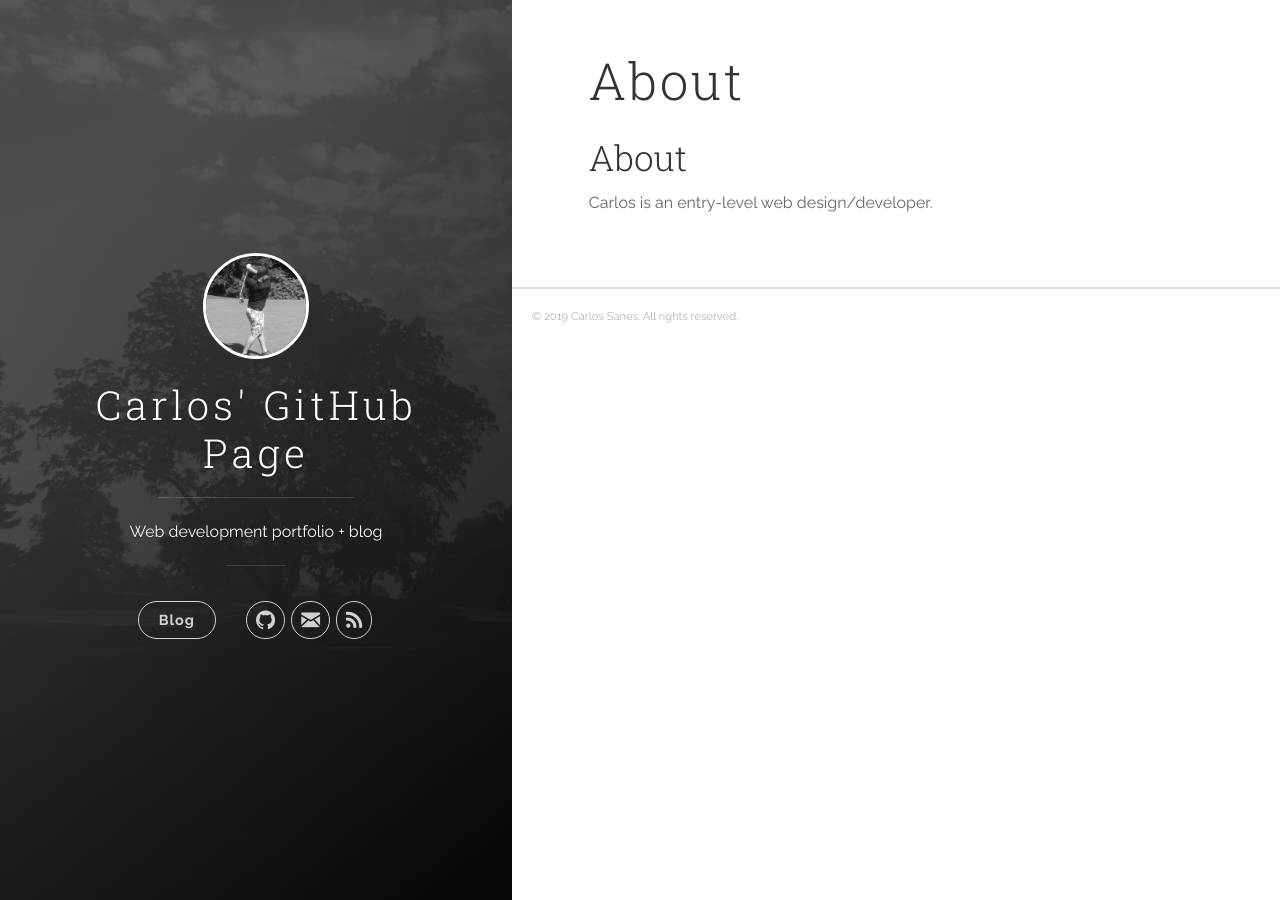
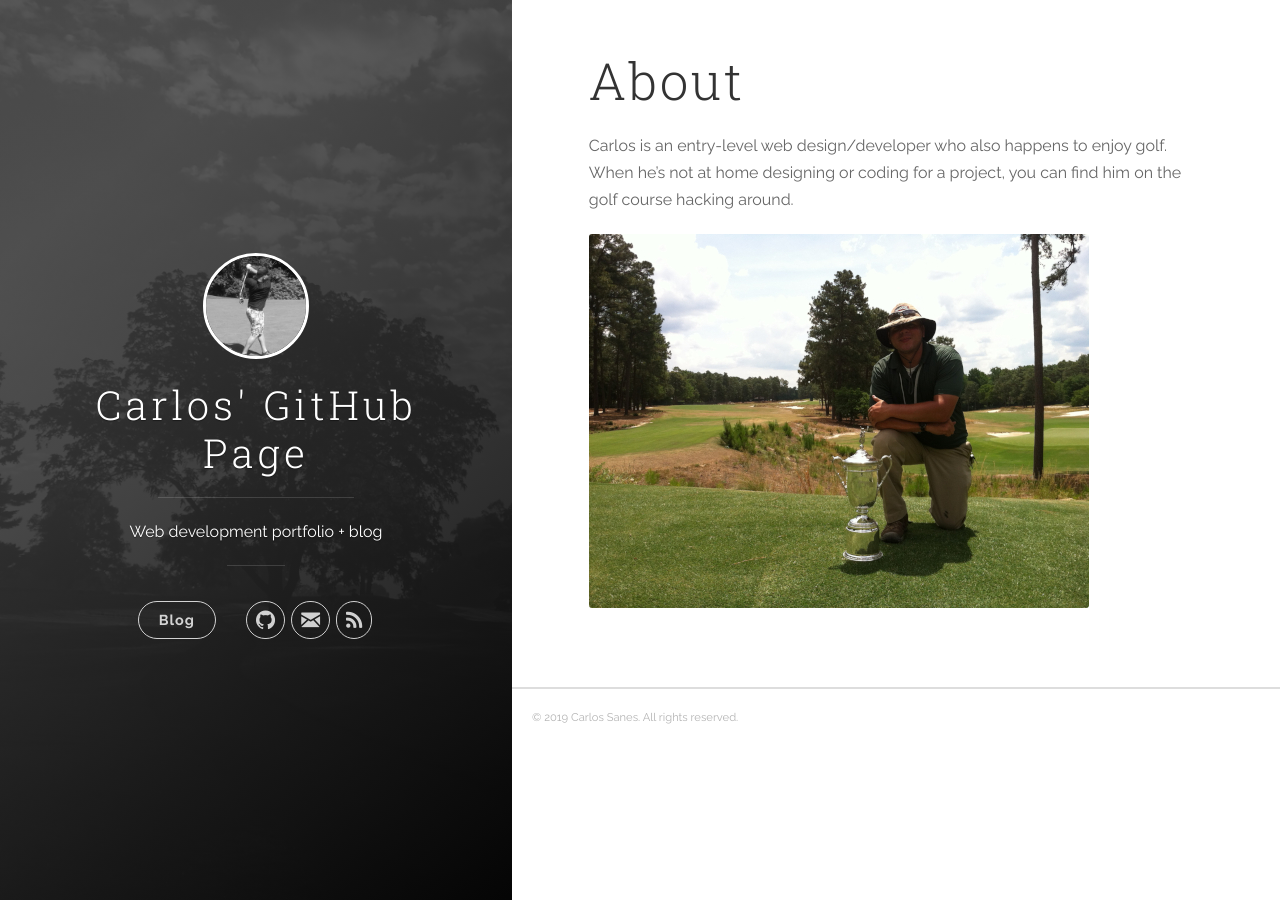
Before and after one commit to csanes/csanes.github.io, a Jekyll site: the page built from about.md, in a window 1280 px wide. Built offline with Jekyll 4.4.1, drawn with Linux system fonts in a browser that asks for light colours.

Commit message:
about content imgs

```diff
--- a/_posts/2019-01-21-markdown-cheat-sheet.markdown
+++ b/_posts/2019-01-21-markdown-cheat-sheet.markdown
@@ -22,7 +22,7 @@ A link to [GitHub](http://github.com/). A literal link <http://github.com/csanes
 
 An image, located within /images
 
-![an image alt text]({{ site.baseurl }}/images/git-bash-ss.jpg "Git Bash Example")
+![Git Bash Example]({{ site.baseurl }}/images/git-bash-ss.jpg)
 
 
 * A bulletted list
--- a/about.md
+++ b/about.md
@@ -4,6 +4,6 @@ title: About
 permalink: /about/
 ---
 
-## About
+Carlos is an entry-level web design/developer who also happens to enjoy golf. When he's not at home designing or coding for a project, you can find him on the golf course hacking around.
 
-Carlos is an entry-level web design/developer.
+![Pinehurst US Open]({{ site.baseurl }}/images/carlos-golf-uso.jpg)
```
Also changed, not shown: images/carlos-golf-uso.jpg (added).
